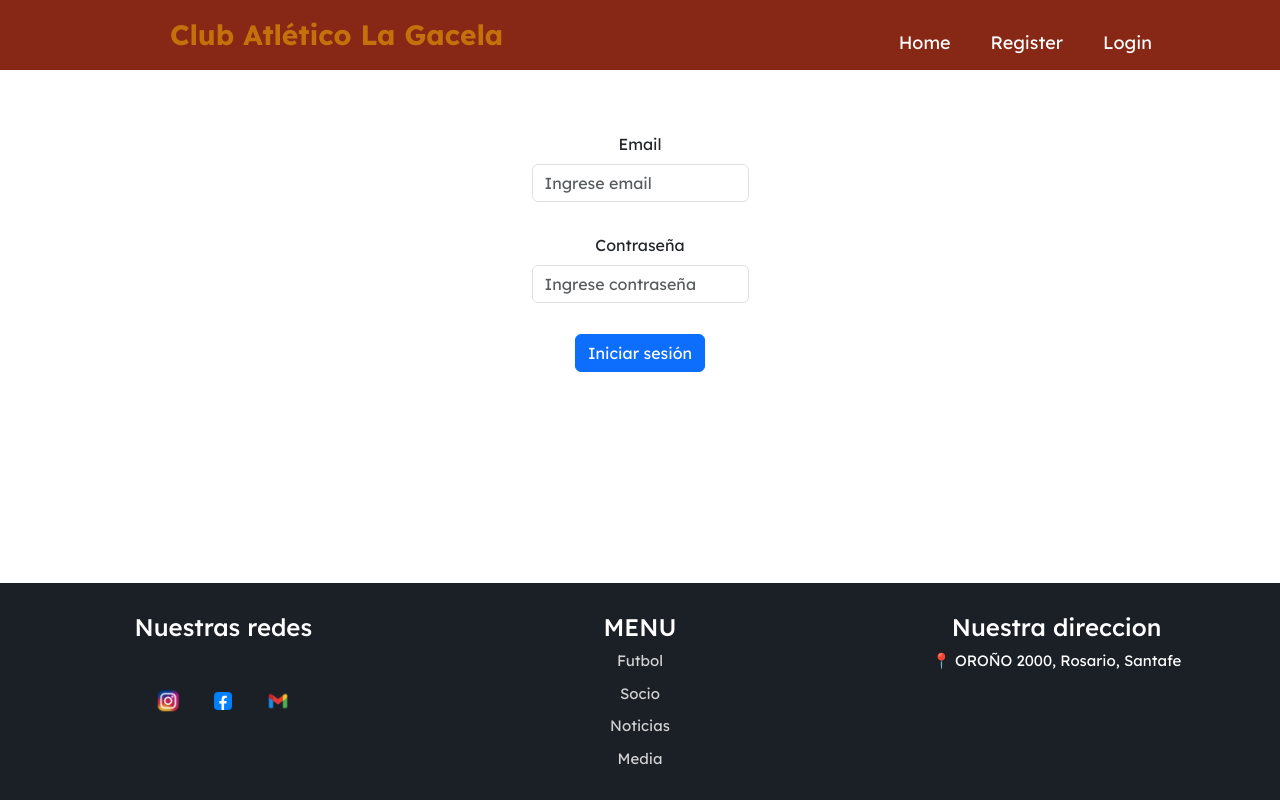
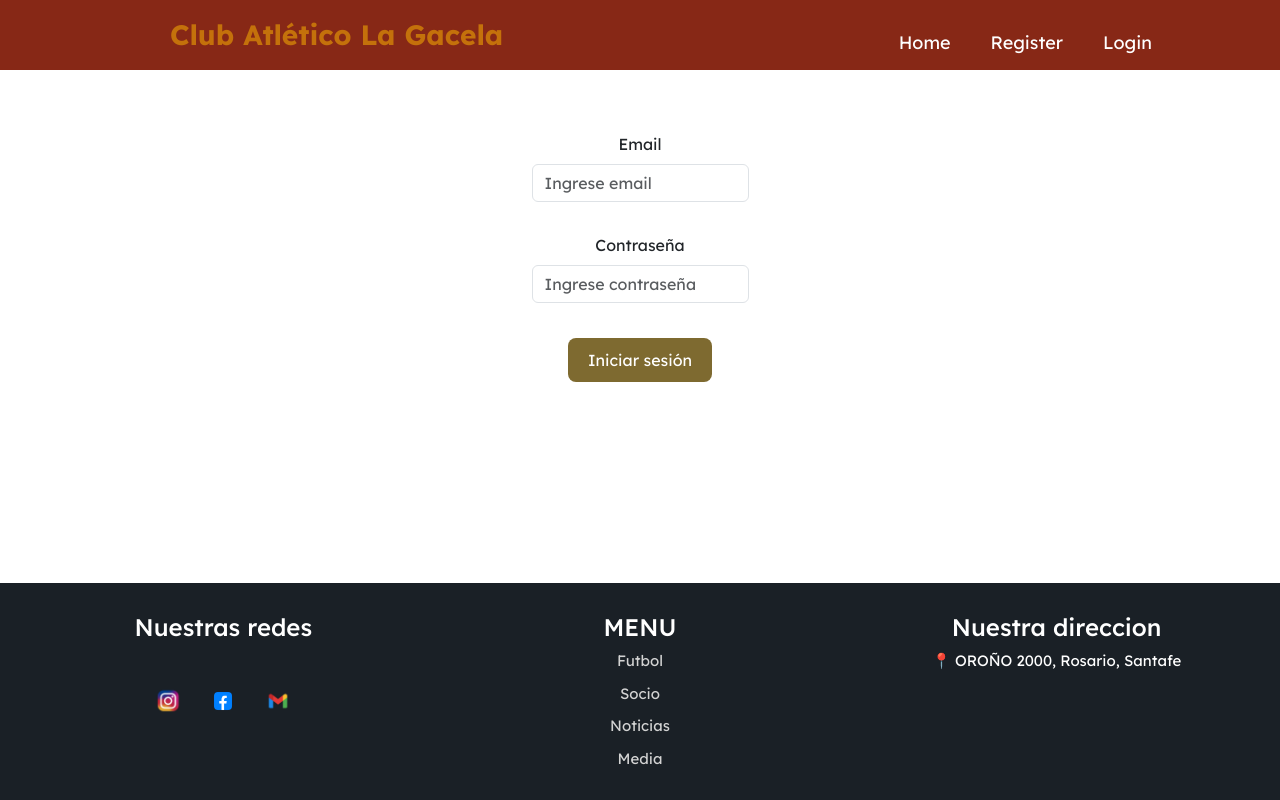
Before and after one commit to bernioviedo/TP-Club, a React (Vite) app in the folder client/club-frontend/: page /login in a window 1280 px wide. Built offline with nearby package versions, Linux system fonts and the light colour scheme; no server answers.

Commit message:
cambio un poco login

```diff
--- a/client/club-frontend/src/App.css
+++ b/client/club-frontend/src/App.css
@@ -53,11 +53,3 @@
 .read-the-docs {
   color: #888;
 }
-
-
-.user-forms form{
-  display: flex;
-  flex-direction: column;
-  align-items: center;
-  gap: 15px;
-}
--- /dev/null
+++ b/client/club-frontend/src/pages/Login.css
@@ -0,0 +1,26 @@
+
+.user-forms form{
+  display: flex;
+  flex-direction: column;
+  align-items: center;
+  gap: 15px;
+}
+
+.logbtn {
+  background-color: #7e6a30;
+  color: #ffffff;
+  border: none;
+  padding: 10px 20px;
+  text-align: center;
+  text-decoration: none;
+  display: inline-block;
+  font-size: 16px;
+  margin: 4px 2px;
+  cursor: pointer;
+  border-radius: 8px;
+}
+
+.logbtn:hover {
+  background-color: #d5c46c;
+  color: #fff;
+}
--- a/client/club-frontend/src/pages/Login.jsx
+++ b/client/club-frontend/src/pages/Login.jsx
@@ -4,6 +4,7 @@ import toast from 'react-hot-toast'
 import { useNavigate } from 'react-router-dom'
 import { ContextUser } from '../../context/contextUser'
 import '../App.css'
+import '../pages/Login.css'
 
 export default function Login() {
 const navigate = useNavigate()
@@ -46,7 +47,7 @@ const loginUser = async (e) =>{
             <label className='form-label' for="password">Contraseña</label>
             <input className='form-control' type="password" id='password' placeholder='Ingrese contraseña' value={data.password} onChange={(e) => setData({...data, password: e.target.value})}/>
       </div>
-            <button type='submit' class="btn btn-primary">Iniciar sesión</button>
+            <button type='submit' class="btn logbtn">Iniciar sesión</button>
     </form>
 </div>
 
```
